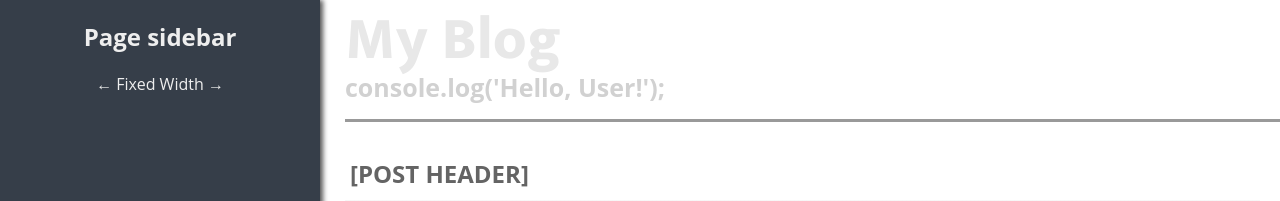
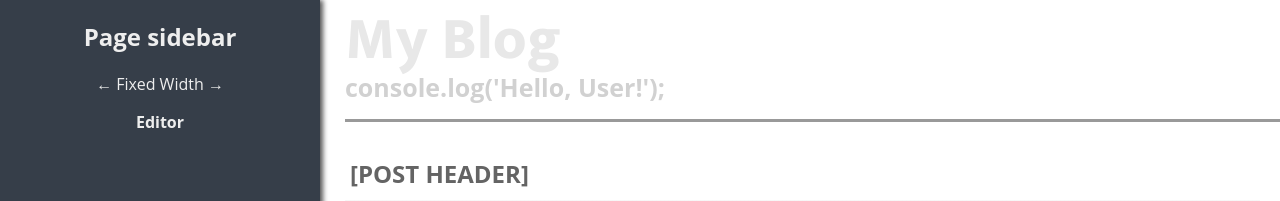
Before and after one commit to JoniRinta-Kahila/blog, a React (Create React App) app: page / in a window 1280 px wide. Shown: the top 201 px of the page. Built offline with nearby package versions, Linux system fonts and the light colour scheme.

Commit message:
created managerMenu sidebar component

```diff
--- a/src/App.tsx
+++ b/src/App.tsx
@@ -1,5 +1,6 @@
 import React from 'react';
 import styles from './app.module.scss';
+import ManagerMenu from './components/managerComponents/sidebar/managerMenu';
 import PostView from './components/posts/postView';
 
 const App: React.FC = () => {
@@ -17,8 +18,8 @@ const App: React.FC = () => {
       </div>
       <div className={styles.sidebar}>
         <h2>Page sidebar</h2>
-
         <p>&larr; Fixed Width &rarr;</p>
+        <ManagerMenu />
       </div>
     </div>
   )
--- /dev/null
+++ b/src/components/managerComponents/sidebar/managerMenu.tsx
@@ -0,0 +1,25 @@
+import React from "react";
+import ManagerMenuItems from './managerMenuItems';
+import styles from './managerMenu.module.scss';
+
+interface ManagerMenuProps {
+
+};
+
+const ManagerMenu : React.FC<ManagerMenuProps> = () => {
+
+    return (
+        <div>
+            {
+                ManagerMenuItems.map(item => {
+                    return (
+                        <b className={styles.menuItem} key={item.key}>{item.name}</b>
+                    )
+                })
+            }
+
+        </div>
+    );
+};
+
+export default ManagerMenu;
--- /dev/null
+++ b/src/components/managerComponents/sidebar/managerMenuItems.tsx
@@ -0,0 +1,17 @@
+import React from "react";
+
+interface IManagerMenuItem {
+    name: string
+    url: string
+    key: number
+}
+
+const ManagerMenuItems: IManagerMenuItem[] = [
+    {
+        name: 'Editor',
+        url: '/editor',
+        key: 1,
+    }
+]
+
+export default ManagerMenuItems;
```
Also changed, not shown: src/components/managerComponents/sidebar/managerMenu.module.scss (added), 1 other file (tests, documents, lock files or other folders).
